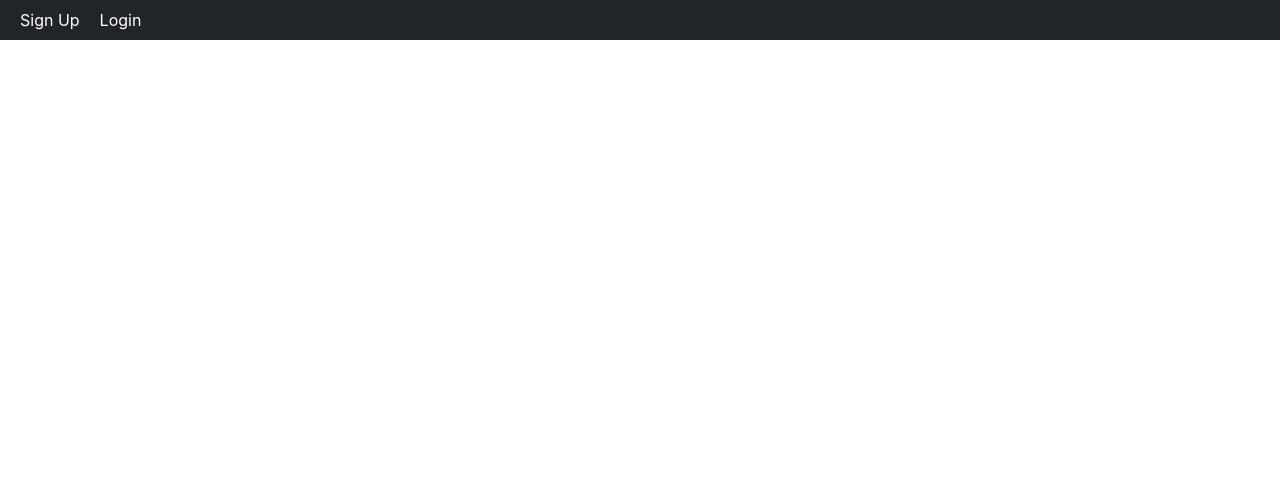
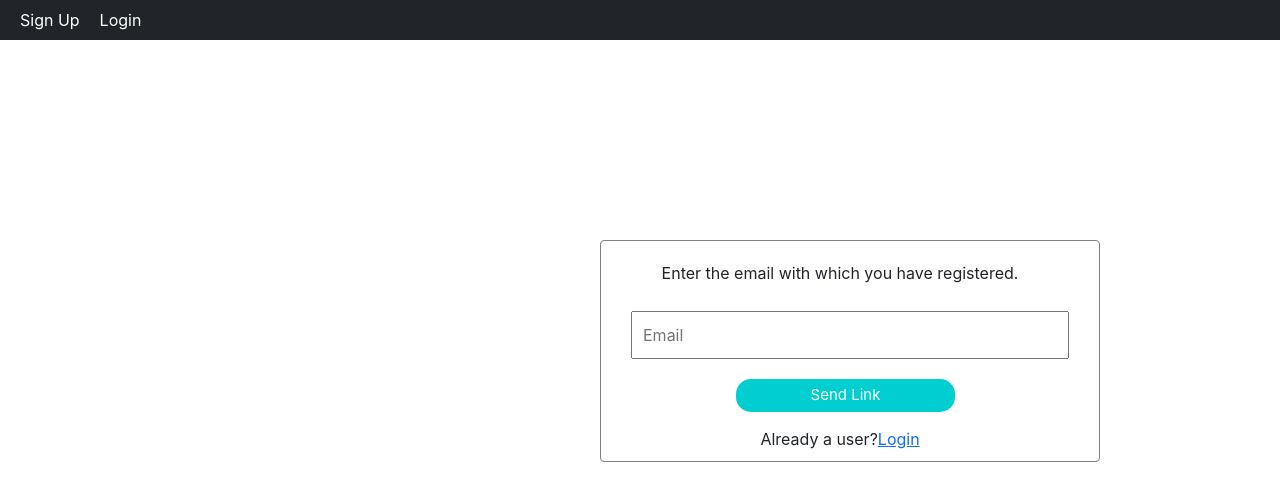
Before and after one commit to Gunjannegi/expense-tracker, a React (Create React App) app: page /password in a window 1280 px wide. Shown: the top 500 px of the page. Built offline with nearby package versions, Linux system fonts and the light colour scheme.

Commit message:
ForgotPasswordWorkFlow

```diff
--- a/src/App.js
+++ b/src/App.js
@@ -6,6 +6,7 @@ import Welcome from './pages/Welcome';
 import Profile from './pages/Profile';
 import { useContext } from 'react';
 import AuthContext from './store/auth-context';
+import ForgotPassword from './pages/ForgotPassword/ForgotPassword';
 function App() {
     const authCntxt = useContext(AuthContext)
     return (
@@ -28,6 +29,9 @@ function App() {
                 <Route path='/profile'>
                     <Profile/>
                 </Route>
+                <Route path='/password'>
+                    <ForgotPassword/>
+                </Route>
             </div>
         </div>
     );
--- /dev/null
+++ b/src/pages/ForgotPassword/ForgotPassword.js
@@ -0,0 +1,54 @@
+import classes from './ForgotPassword.module.css';
+import { NavLink } from 'react-router-dom';
+import { useState } from 'react';
+const ForgotPassword = () => {
+    const [email, setEmail] = useState('');
+    const emailChangeHandler = (event) => {
+        setEmail(event.target.value);
+    };
+    const linkHandler = async () => {
+        if (email) {
+            try {
+                const response = await fetch('https://identitytoolkit.googleapis.com/v1/accounts:sendOobCode?key=AIzaSyDd1F060eXCWEN4kDI0quEanYFlhyDNkPo', {
+                    method: 'POST',
+                    body: JSON.stringify({
+                        requestType: 'PASSWORD_RESET',
+                        email: email
+                    }),
+                    headers: {
+                        'Content-Type': 'application/json'
+                    }
+                }); if (!response.ok) {
+                    const errorData = await response.json();
+                    throw new Error('Something went wrong', errorData)
+                }
+                const data = await response.json();
+                if (!data) {
+                    return (<p>Loading...</p>)
+                } else {
+                    console.log('request sent successfully', data)
+                    setEmail('')
+                }
+            } catch (error) {
+                console.log('Request failed', error.message)
+            }
+        } else {
+            alert('Please enter your email.')
+        }
+    }
+    return (
+        <div className={classes.container}>
+            <p className={classes.title}>Enter the email with which you have registered.</p>
+            <input type='email' placeholder='Email' className={classes.input} onChange={emailChangeHandler} value={email} required></input>
+            <div>
+                <button className={classes.button} onClick={linkHandler }>Send Link</button>
+            </div>
+            <div className={classes.title}>
+                Already a user?
+                <NavLink to='/login'>Login</NavLink>
+            </div>
+        </div>
+    )
+
+};
+export default ForgotPassword;
--- /dev/null
+++ b/src/pages/ForgotPassword/ForgotPassword.module.css
@@ -0,0 +1,21 @@
+.container {
+    border-radius: 4px;
+    border: 1px solid gray;
+    margin: 200px 600px 200px 600px;
+    width:500px;
+    padding: 20px 40px 10px 20px;
+
+}
+.button {
+    width:50%;
+    padding: 5px;
+    font-size:15px;
+    margin-left:115px;
+}
+.input{
+    width:100%;
+
+}
+.title{
+    text-align:center;
+}
--- a/src/pages/Login.js
+++ b/src/pages/Login.js
@@ -1,7 +1,7 @@
 import { useContext, useRef, useState } from "react"
 import AuthContext from "../store/auth-context";
 import classes from './Login.module.css';
-import { useHistory } from 'react-router-dom';
+import { useHistory, NavLink } from 'react-router-dom';
 const Login = () => {
    const history = useHistory()
     const [login, setLogin] = useState(false);
@@ -55,7 +55,10 @@ const Login = () => {
             <div className={classes.title}>Login</div>
             <form onSubmit={submitHandler}>
                 <input type='email' ref={emailInputRef} placeholder="Email" required></input>
-                <input type='password' ref={passwordInputRef} placeholder="Password" required></input>
+                    <input type='password' ref={passwordInputRef} placeholder="Password" required></input>
+                    <div className={classes.forgotpassword}>
+                        <NavLink to='/password' >Forgot password?</NavLink>
+                    </div>
                 <button className={classes.button}>Login</button>
             </form>
         </div>
--- a/src/pages/Login.module.css
+++ b/src/pages/Login.module.css
@@ -37,3 +37,6 @@ button {
 color:white;
 text-decoration:none;
 }
+.forgotpassword{
+    text-align:center;
+}
```
